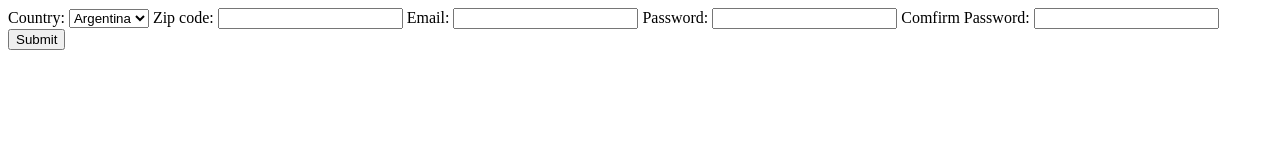
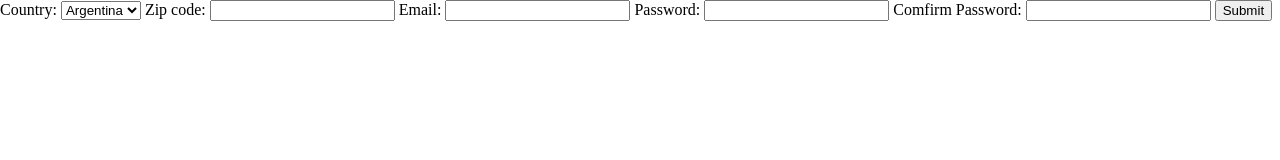
Before and after one commit to martinezdylanok/Form-validation-project, a website with bundled scripts: page index.html in a window 1280 px wide. Built offline with nearby package versions, Linux system fonts and the light colour scheme.

Commit message:
fix(input element changed to button element)

```diff
--- a/index.html
+++ b/index.html
@@ -4,6 +4,7 @@
     <meta charset="UTF-8">
     <meta name="viewport" content="width=device-width, initial-scale=1.0">
     <script type="module" src="main.js"></script>
+    <link rel="stylesheet" href="style.css">
     <title>Form validation project</title>
 </head>
 <body>
@@ -22,7 +23,7 @@
         <input type="text" id="password">
         <label for="comfirm-password">Comfirm Password:</label>
         <input type="text" id="comfirm-password">
-        <input type="submit" value="Submit"/>
+        <button type="button" id="submit-btn">Submit</button>
     </form>
 </body>
 </html>
```
